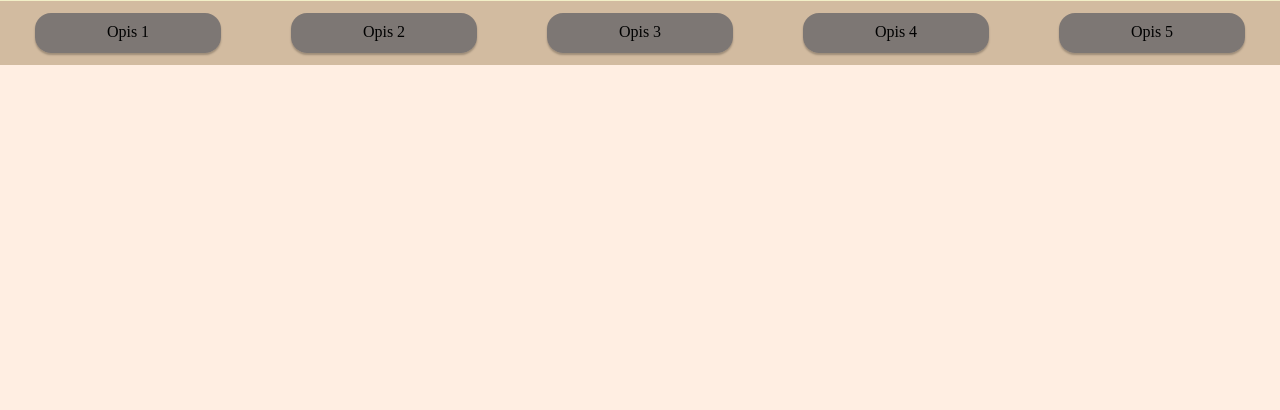
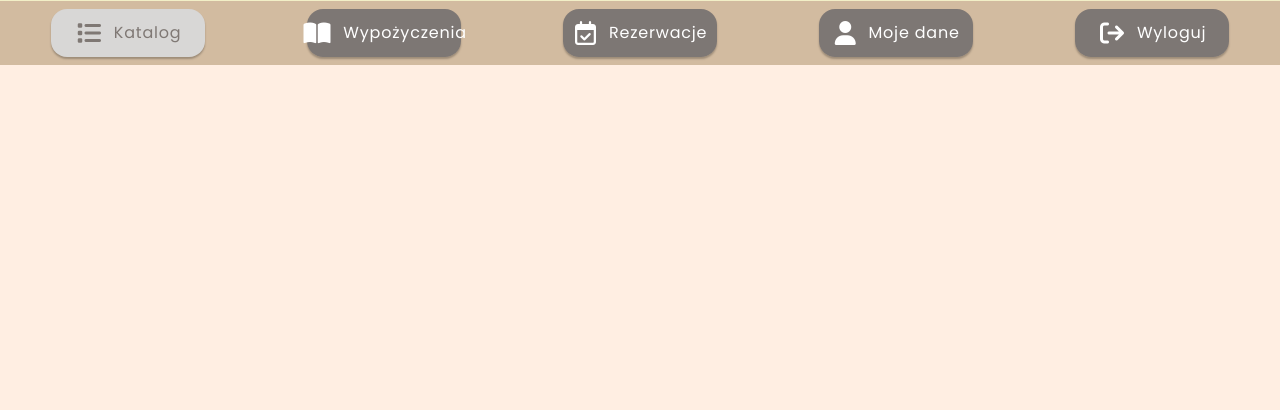
Before and after one commit to ZimmerPM/WDPAI, a PHP site: page /public/views/catalog.html in a window 1280 px wide. Shown: the part 119-529 px from the top of the page. Run offline with PHP 8.4, Linux system fonts and the light colour scheme; some libraries are stand-ins or nearby versions.

Commit message:
Added logo file, created catalog view background and navigation panel

```diff
--- a/public/css/style.css
+++ b/public/css/style.css
@@ -95,6 +95,13 @@ input:focus {
     height: 15vh;
     width: 100%;
     background-color: #F2EFC7;
+    display: flex;
+    justify-content: center;
+    align-items: center;
+}
+
+.top-bar .logo {
+    height: 80%;
 }
 
 /* Styl dla paska nawigacyjnego */
@@ -107,22 +114,41 @@ nav {
     align-items: center; /* Wyśrodkowuje przyciski w pionie */
 }
 
-/* Styl dla przycisków nawigacyjnych */
 nav .nav-button {
-    width: 13vw;
-    height: 1.5vw;
+    width: 12vw;
+    height: 6vh;
     border-radius: 1em;
     background: rgba(91, 91, 98, 0.70);
     box-shadow: 0px 2px 2px 0px rgba(0, 0, 0, 0.25);
-    text-decoration: none; /* Usuwamy podkreślenie dla linku */
-    color: inherit; /* Dziedziczenie koloru tekstu z otaczających elementów, można ustawić konkretny kolor */
-    display: inline-block; /* Umożliwia lepsze kontrolowanie stylów dla linku */
-    text-align: center; /* Wyśrodkowanie tekstu */
-    padding: 10px; /* Dodatkowe wypełnienie wokół tekstu */
+    text-decoration: none; /* Usunięcie podkreślenia dla linku */
+    color: white;
+    font-family: 'Poppins', sans-serif;
+    letter-spacing: 0.05em;
+    line-height: 2vh;
+    display: flex;
+    justify-content: center;
+    align-items: center;
     transition: background 0.3s ease; /* Płynne przejście dla efektu hover */
 }
 
 /* Styl dla efektu hover */
 nav .nav-button:hover {
-    background: rgba(91, 91, 98, 0.90); /* Ciemniejsze tło dla efektu hover */
+    background: rgba(91, 91, 98, 1); /* Ciemniejsze tło dla efektu hover */
 }
+
+nav .nav-button i, nav .nav-button span {
+    margin: 0 0.3em; /* Dodaje odstęp pomiędzy ikoną a tekstem i tekstem a ramką przycisku */
+}
+
+nav .nav-button i {
+    font-size: 1.5em; /* lub inna wartość, którą chcesz ustawić */
+}
+
+nav .nav-button.active {
+    background: #d8d7d6;
+    color: #7F7874;
+}
+
+nav .nav-button.active:hover {
+    background: #c2c2c2; /* Ciemniejsze tło dla efektu hover */
+}
--- a/public/views/catalog.html
+++ b/public/views/catalog.html
@@ -3,21 +3,43 @@
 <head>
     <meta charset="UTF-8">
     <meta name="viewport" content="width=device-width, initial-scale=1.0">
+    <script src="https://kit.fontawesome.com/faceb1bdbd.js" crossorigin="anonymous"></script>
+
+    <link href="https://fonts.googleapis.com/css2?family=Poppins:wght@100;200;300;400;500&display=swap" rel="stylesheet">
+
+    <!-- Preconnects for Performance Improvement -->
+    <link rel="preconnect" href="https://fonts.googleapis.com">
+    <link rel="preconnect" href="https://fonts.gstatic.com" crossorigin>
 
     <link rel="stylesheet" type="text/css" href="../css/style.css">
-
     <title>Katalog książek</title>
 </head>
 <body class="catalog">
-    <div class="top-bar"></div>
+
+    <div class="top-bar">
+        <img class="logo" src="../img/logo.svg" alt="logo">
+    </div>
 
     <nav>
-        <a href="link1.html" class="nav-button">Opis 1</a>
-        <a href="link2.html" class="nav-button">Opis 2</a>
-        <a href="link3.html" class="nav-button">Opis 3</a>
-        <a href="link4.html" class="nav-button">Opis 4</a>
-        <a href="link5.html" class="nav-button">Opis 5</a>
+        <a href="link1.html" class="nav-button active">
+            <i class="fa-solid fa-list"></i></i></i> <span>Katalog</span>
+        </a>
+
+        <a href="link2.html" class="nav-button">
+            <i class="fa-solid fa-book-open"></i> <span>Wypożyczenia</span>
+        </a>
+
+        <a href="link3.html" class="nav-button">
+            <i class="fa-regular fa-calendar-check"></i> <span>Rezerwacje</span>
+        </a>
+
+        <a href="link4.html" class="nav-button">
+            <i class="fa-solid fa-user"></i> <span>Moje dane</span>
+        </a>
+
+        <a href="link5.html" class="nav-button">
+            <i class="fa-solid fa-arrow-right-from-bracket"></i> <span>Wyloguj</span>
+        </a>
     </nav>
-
 </body>
 </html>
--- a/public/views/login.html
+++ b/public/views/login.html
@@ -20,7 +20,7 @@
     <div class="login-container">
 
         <!-- Logo -->
-        <img class="logo" src="../img/logo-with-slogan.svg" alt="Nazwa Twojej Firmy - Slogan">
+        <img class="logo" src="../img/logo-with-slogan.svg" alt="combination mark logo">
 
         <!-- Login Form -->
         <form action="your_login_script.php" method="post">
```
Also changed, not shown: public/img/logo.svg (added), 3 other files.
